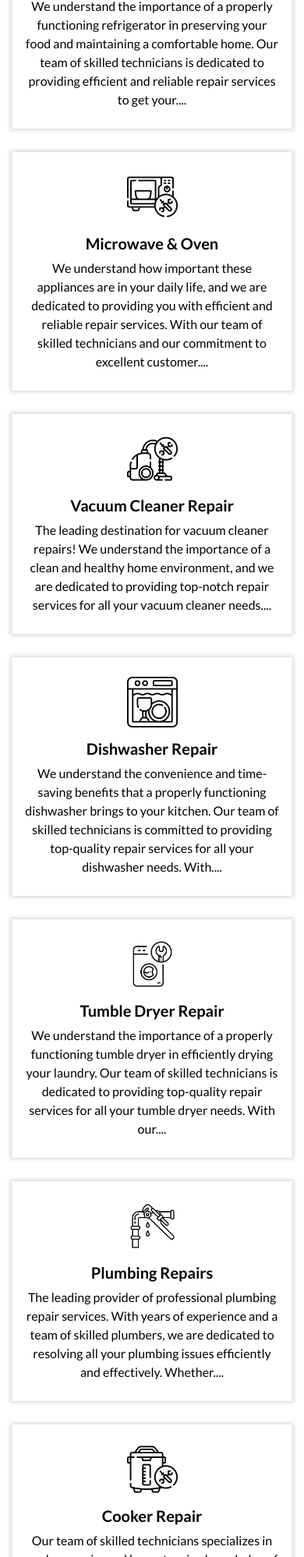
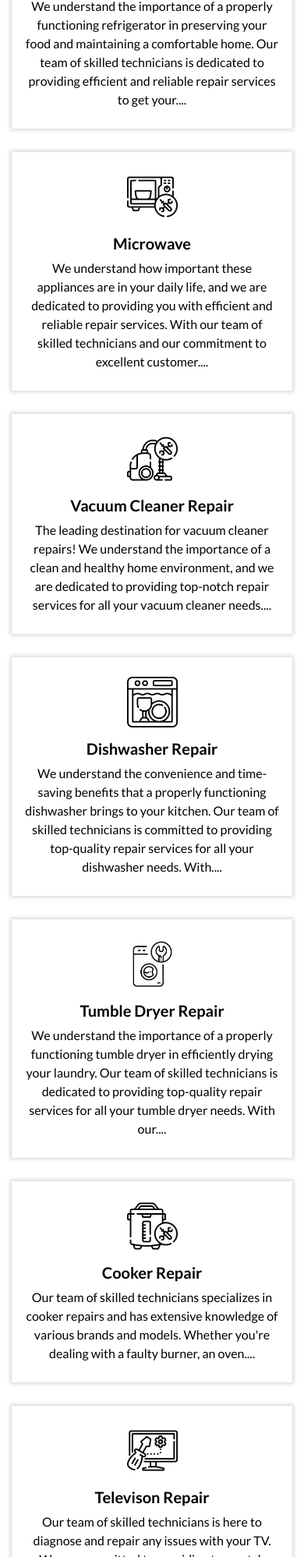
Before and after one commit to nathenwilliamsnw/domesticandgenialrepairs, a plain HTML site: page service.html in a window 390 px wide. Shown: the part 897-2894 px from the top of the page at 78% size. Drawn offline with nearby package versions, Linux system fonts and the light colour scheme.

Commit message:
plumbing & oven removed

```diff
--- a/service.html
+++ b/service.html
@@ -140,7 +140,7 @@
             </div>
             <div class="detail-box">
               <h5>
-                Microwave & Oven
+                Microwave
               </h5>
               <p>
                 We understand how important these appliances are in your daily life, and we are dedicated to providing you with efficient and reliable repair services. With our team of skilled technicians and our commitment to excellent customer....
@@ -204,23 +204,6 @@
         </div>
       </div>
       <div class="row">
-        <div class="col-sm-6 col-md-4 mx-auto">
-          <a href="./Plumbing_repair.html" style="color: black;">
-          <div class="box ">
-            <div class="img-box">
-              <img src="images/water-pipe.png" alt="" />
-            </div>
-            <div class="detail-box">
-              <h5>
-                Plumbing Repairs
-              </h5>
-              <p>
-                The leading provider of professional plumbing repair services. With years of experience and a team of skilled plumbers, we are dedicated to resolving all your plumbing issues efficiently and effectively. Whether....
-              </p>
-            </div>
-          </div>
-          </a>
-        </div>
         <div class="col-sm-6 col-md-4 mx-auto">
           <a href="./cooker.html" style="color: black;">
           <div class="box ">
```
Also changed, not shown: Microwave_&_Oven.html (+7 -7 lines), index.html (+1 -1 lines).
